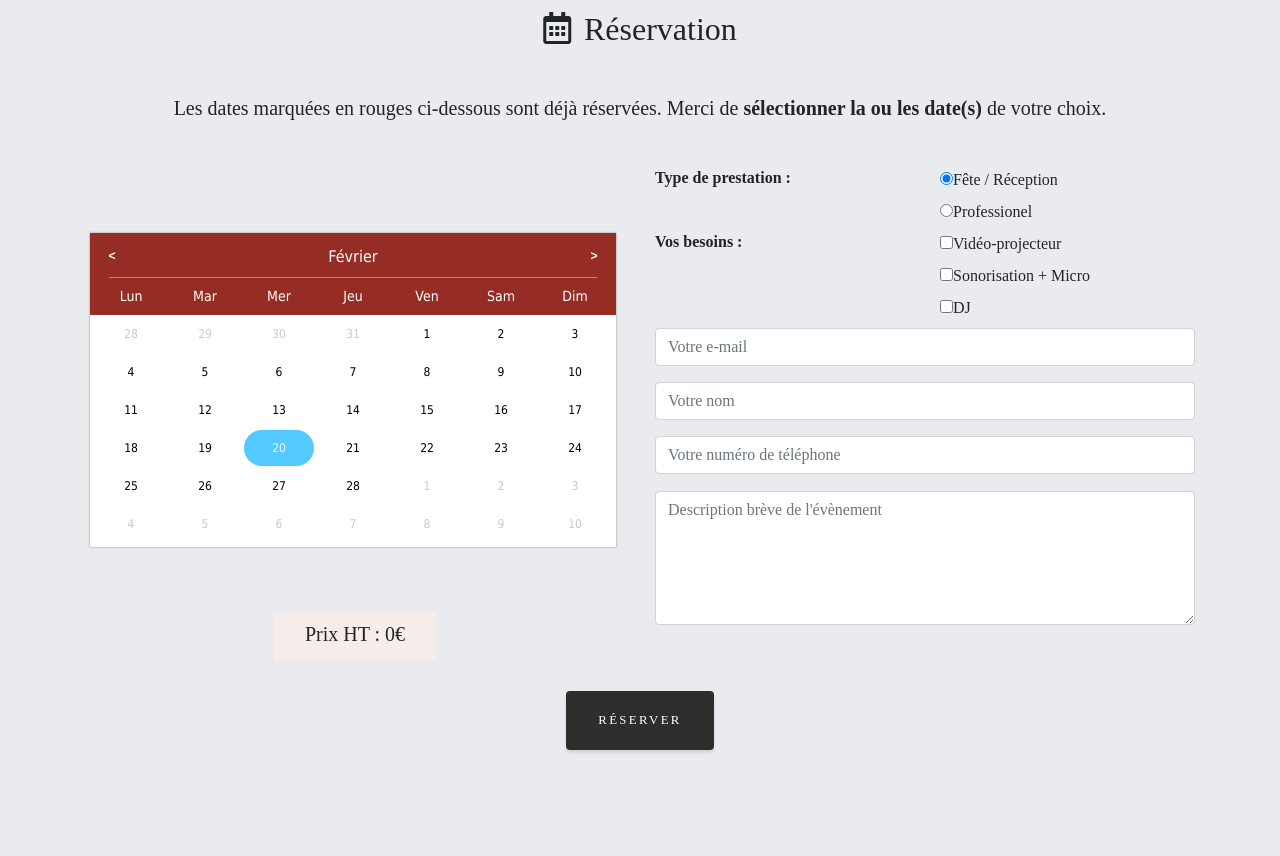
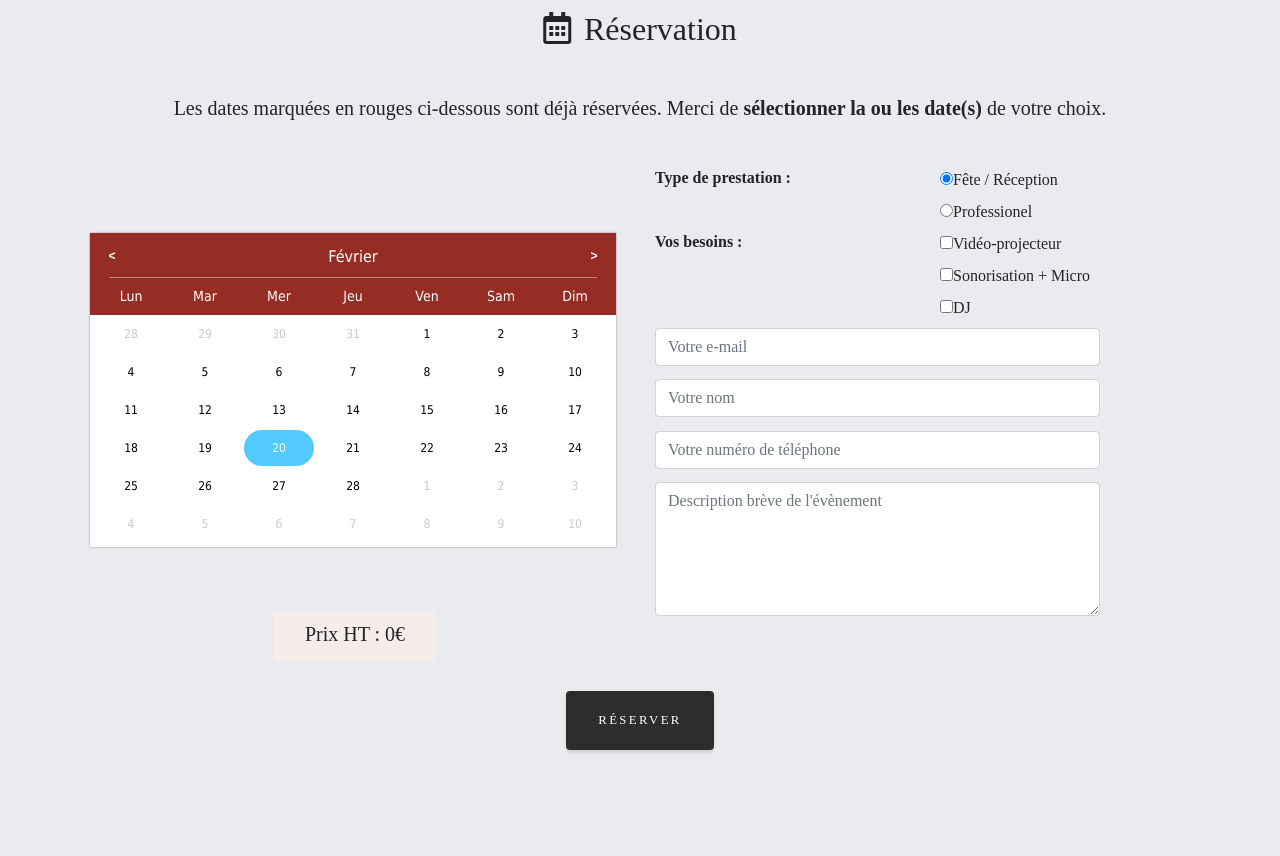
Before and after one commit to seevoid/SalleSaintVincent, a Django app: template landing/templates/index.html in a window 1280 px wide. Shown: the part 2722-3578 px from the top of the page. Run offline with Django 3.2, Linux system fonts and the light colour scheme; the template is opened without the code that fills it, so the values that code supplies are empty; some libraries are stand-ins or nearby versions.

Commit message:
make it better

```diff
--- a/landing/templates/index.html
+++ b/landing/templates/index.html
@@ -258,12 +258,35 @@
                 <label id='label_chkbox_dj'><input name='chkbox_dj' id='chkbox_dj' type='checkbox' value=''>DJ</label>
               </div>
             </div>
+
+
+              <div class="col-lg-10">
+                <input type="email" class="form-control flex-fill mr-0 mr-sm-2 mb-3 mb-sm-0" id="email" name="email_resa" placeholder="Votre e-mail" required>
               </div>
-            <input type="email" class="form-control flex-fill mr-0 mr-sm-2 mb-3 mb-sm-0" id="email" name="email_resa" placeholder="Votre e-mail" required>
+              <div style="margin-top: 1%;" class="col-lg-2">
+                 <span id="verif_email_resa"></span>
+              </div>
+              <div class="col-lg-10">
                 <input style="margin-top: 3%;" type="text" class="form-control flex-fill mr-0 mr-sm-2 mb-3 mb-sm-0" id="name" name="name_resa" placeholder="Votre nom" required>
-            <input style="margin-top: 3%;" type="tel" class="form-control flex-fill mr-0 mr-sm-2 mb-3 mb-sm-0" id="phone_number" name="phone_number_resa" placeholder="Votre numéro de téléphone" required>
+              </div>
+              <div style="margin-top: 3%;" class="col-lg-2">
+                <span id="verif_name_resa"></span>
+              </div>
+              <div class="col-lg-10">
+                <input style="margin-top: 3%;" type="tel" class="form-control flex-fill mr-0 mr-sm-2 mb-3 mb-sm-0" id="phone_number_resa" name="phone_number_resa" placeholder="Votre numéro de téléphone" required>
+              </div>
+              <div style="margin-top: 3%;" class="col-lg-2">
+                <span id="verif_phone_resa"></span>
+              </div>
+              <div class="col-lg-10">
                 <textarea style="margin-top: 3%;" name="message_resa" class="form-control flex-fill mr-0 mr-sm-2 mb-3 mb-sm-0" cols="30" rows="5" placeholder="Description brève de l'évènement" required id="id_message_resa"></textarea>
+              </div>
+              <div style="margin-top: 3%;" class="col-lg-2">
+                <span id="verif_message_resa"></span>
+              </div>
               <input type="hidden" name="dates_resa" id="dates_resa">
+
+          </div>
 
         </div>
         <p id="error_resa" style="color: #EE2324; margin: 0 auto;"></p>
@@ -316,7 +339,7 @@
             {% csrf_token %}
             <input required type="text" class="form-control flex-fill mr-0 mr-sm-2 mb-3 mb-sm-0" id="name_contact" name="name_contact" placeholder="Votre nom">
             <input required type="email" style="margin-top: 3%;" class="form-control flex-fill mr-0 mr-sm-2 mb-3 mb-sm-0" id="email" name="email_contact" placeholder="Votre E-Mail">
-            <input required style="margin-top: 3%;" type="tel" class="form-control flex-fill mr-0 mr-sm-2 mb-3 mb-sm-0" id="phone_number" name="phone_number_contact" placeholder="Votre numéro de téléphone">
+            <input required style="margin-top: 3%;" type="tel" class="form-control flex-fill mr-0 mr-sm-2 mb-3 mb-sm-0" id="phone_number_contact" name="phone_number_contact" placeholder="Votre numéro de téléphone">
             <textarea style="margin-top: 3%;" name="message_contact" class="form-control flex-fill mr-0 mr-sm-2 mb-3 mb-sm-0" cols="30" rows="10" placeholder="Message" required id="id_message"></textarea>
             <button style="margin-top: 3%;" type="submit" class="btn btn-primary mx-auto">Envoyer</button>
           </form>
@@ -425,6 +448,39 @@
           });
       </script>
   {% endif %}
+
+  <script type="text/javascript">
+
+    function validateEmail(email) {
+      var emailReg = /^([\w-\.]+@([\w-]+\.)+[\w-]{2,4})?$/;
+      return (email.length > 0 && emailReg.test($email));
+    }
+
+
+
+    $("#phone_number_resa").focusout(function(){
+      var numTel = $(this).val();
+      // var rgxPhone = /(([0-9]{2})[-. ]?){5}/
+      var rgxPhone = /(([0-9]{2})){5}/
+      if ( !numTel.match(rgxPhone)){
+        $("#verif_phone_resa").html('<i style="color: red;" class="fas fa-times"></i>')
+      }else{
+        $("#verif_phone_resa").html('<i style="color: green;" class="fas fa-check"></i>')
+      }
+    });
+
+    $("#phone_number_contact").focusout(function(){
+      var numTel = $(this).val();
+      // var rgxPhone = /(([0-9]{2})[-. ]?){5}/
+      var rgxPhone = /(([0-9]{2})){5}/
+      if ( !numTel.match(rgxPhone)){
+        console.log("Wrong Phone Number")
+      }else{
+        console.log("Good Phone Number")
+      }
+    });
+  </script>
+
 
   <script type="text/javascript">
     var price = 0
--- a/website/settings.py
+++ b/website/settings.py
@@ -15,6 +15,8 @@ import os
 # Build paths inside the project like this: os.path.join(BASE_DIR, ...)
 BASE_DIR = os.path.dirname(os.path.dirname(os.path.abspath(__file__)))
 TEMPLATE_DIR = os.path.join(BASE_DIR,'templates')
+
+STATIC_ROOT = '/home/username/projects/site/assets/'
 
 STATICFILES_DIRS = (
     os.path.join(BASE_DIR, "static"),
```
Also changed, not shown: static/css/grayscale.css (line endings or trailing spaces), 1 other file. Lines whose indentation alone changed are shown as unchanged.
